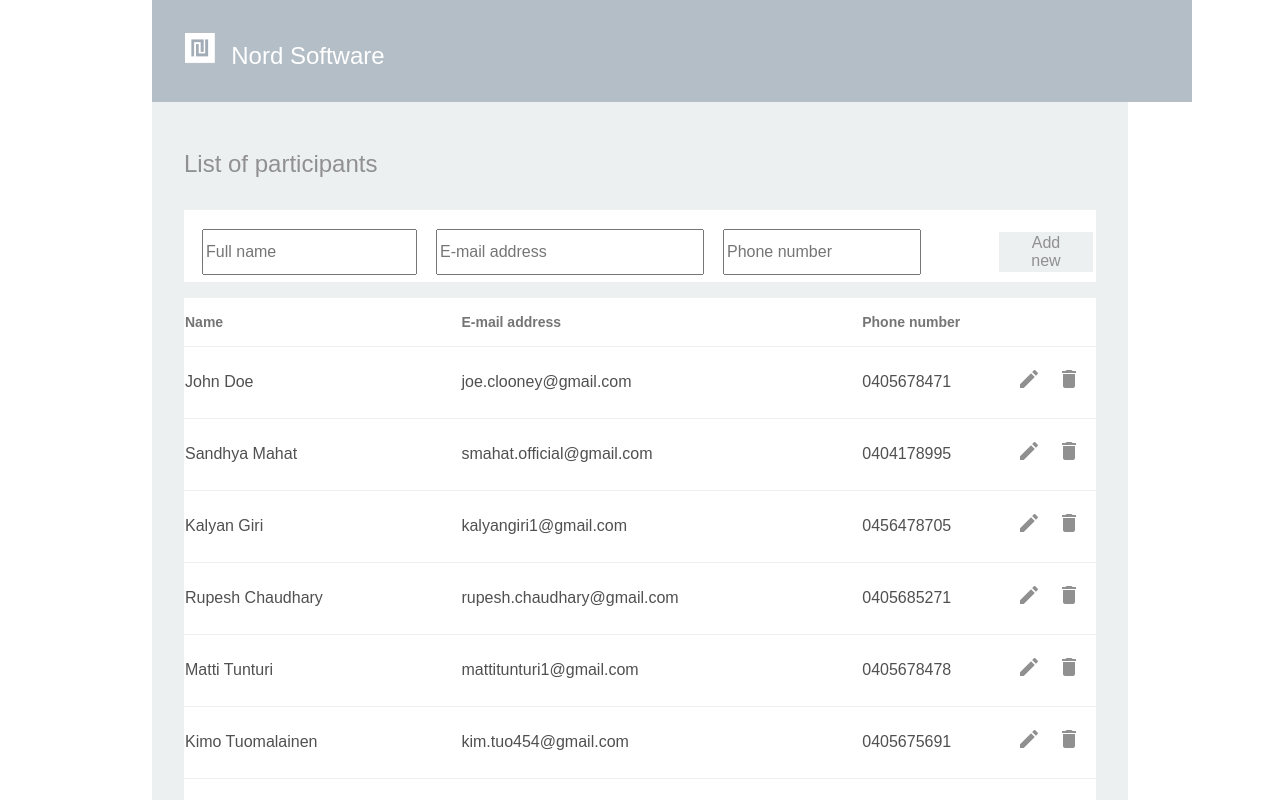
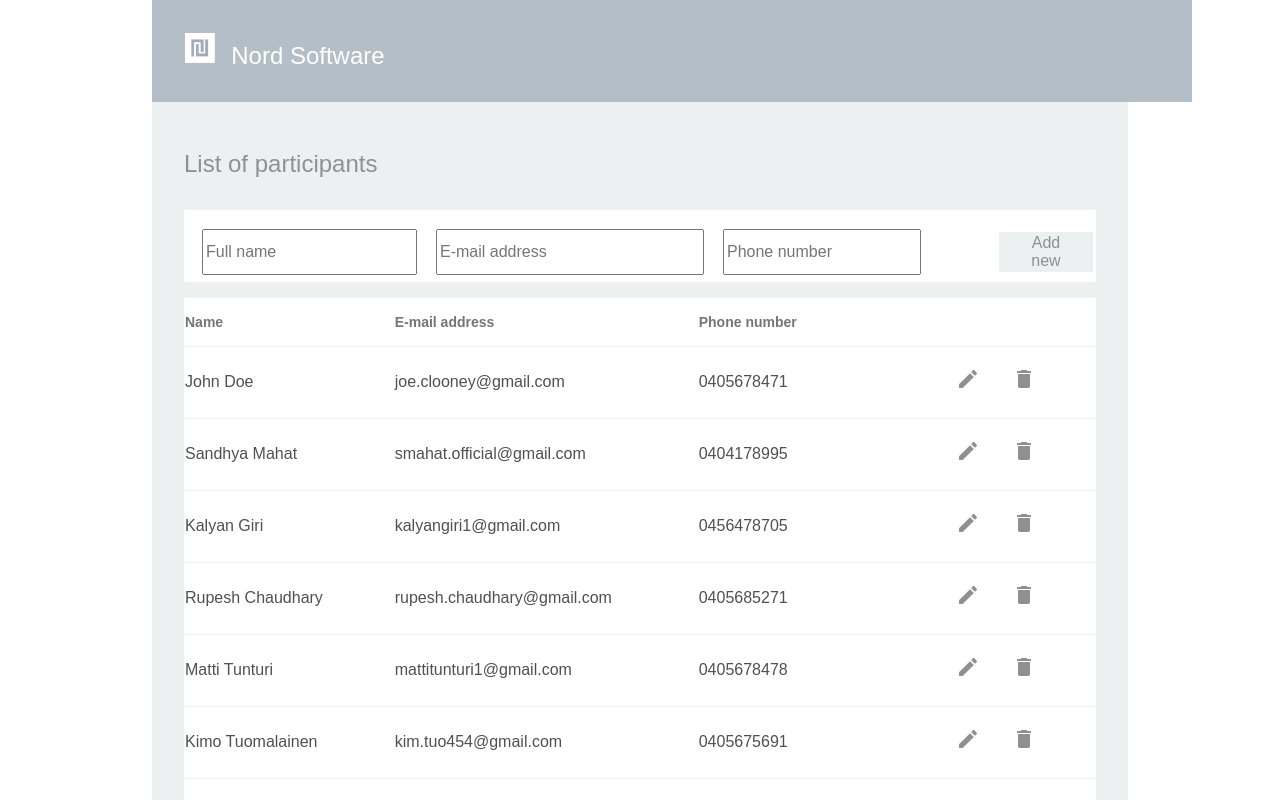
Before and after one commit to Sannu8/NordSoftware, a React (Create React App) app: page / in a window 1280 px wide. Shown: the top 800 px of the page. Built offline with nearby package versions, Linux system fonts and the light colour scheme.

Commit message:
Update Table.js
Sorting columns added.

```diff
--- a/src/Table.js
+++ b/src/Table.js
@@ -13,6 +13,7 @@ const row = (
     startEditing,
     editIdx,
     handleChange,
+
     stopEditing
 ) => {
    const currentlyEditing = editIdx ===i;
@@ -31,15 +32,16 @@ const row = (
                     x[y.prop]
                     )}
         </td>
+
         ))}
 
-        <td>
+        <td className="DataEdit">
         {currentlyEditing ? (
          <input type="button" value="Cancel" className="CancelBtn" onClick={() => stopEditing()} />
 
          ) : (
 
-            <span onClick = {() => startEditing(i)}>
+            <span className="material" onClick = {() => startEditing(i)}>
 
             <svg fill="#909090" height="24" viewBox="0 0 24 24" width="24" className="edit" alt="edit" >
                 <path d="M3 17.25V21h3.75L17.81 9.94l-3.75-3.75L3 17.25zM20.71 7.04c.39-.39.39-1.02 0-1.41l-2.34-2.34c-.39-.39-1.02-.39-1.41 0l-1.83 1.83 3.75 3.75 1.83-1.83z"/>
@@ -48,15 +50,13 @@ const row = (
             </svg>
             </span>
         )}
-    </td>
 
-    <td>
         {currentlyEditing ? (
         <input type="button" value="Save" className="SaveBtn" onClick={() => stopEditing()} />
 
         ) : (
 
-        <span onClick = {() => handleRemove(i)}>
+        <span className="material" onClick = {() => handleRemove(i)}>
              <svg fill="#909090" height="24" viewBox="0 0 24 24" width="24" className= "removeData" alt="trash">
                 <path d="M6 19c0 1.1.9 2 2 2h8c1.1 0 2-.9 2-2V7H6v12zM19 4h-3.5l-1-1h-5l-1 1H5v2h14V4z"/>
                 <path d="M0 0h24v24H0z" fill="none"/>
@@ -67,17 +67,38 @@ const row = (
     </tr>
     );
 }
-export default ({data, header, handleRemove,
+export default ({
+    data,
+    header,
+    handleRemove,
     startEditing,
     editIdx,
     handleChange,
+    handleSort,
+    sortDirection,
+    columnToSort,
     stopEditing}) =>
 
         <table classname="AddNew">
 
             <tr className="Row-title" >
                 {header.map((x,i) => (
-                    <th key= {'th-${i}'}> {x.name} </th>
+                    <th key= {'th-${i}'}>
+                        <div className="titleRow" onClick={() => handleSort(x.prop)}>
+                            <span>{x.name}</span>
+                        {columnToSort === x.prop ? (
+                            sortDirection === 'asc' ?
+                            <svg fill="#000000" height="24" viewBox="0 0 24 24" width="24">
+                                <path d="M0 0h24v24H0V0z" fill="none"/>
+                                <path d="M20 12l-1.41-1.41L13 16.17V4h-2v12.17l-5.58-5.59L4 12l8 8 8-8z" fill="#010101"/>
+                            </svg>
+                             :
+                            <svg fill="#000000" height="24" viewBox="0 0 24 24" width="24">
+                                <path d="M0 0h24v24H0V0z" fill="none"/>
+                                <path d="M4 12l1.41 1.41L11 7.83V20h2V7.83l5.58 5.59L20 12l-8-8-8 8z"/>
+                            </svg>
+                            ) : null}
+                        </div> </th>
             ))}
             <th />
             <th />
@@ -92,5 +113,6 @@ export default ({data, header, handleRemove,
                 startEditing,
                 editIdx,
                 handleChange,
+
                 stopEditing))}
         </table>
```
